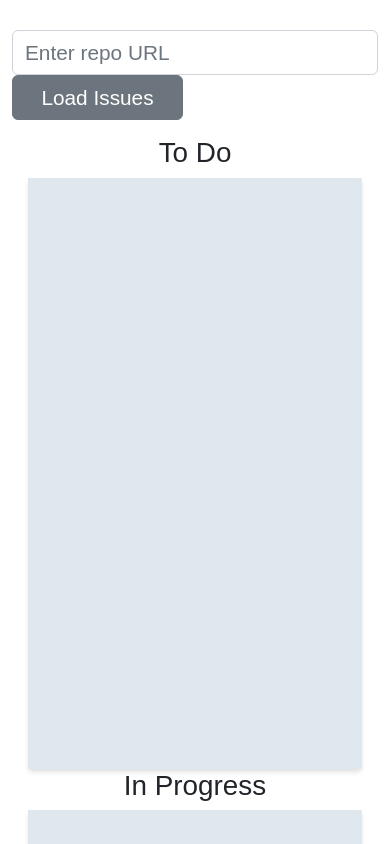
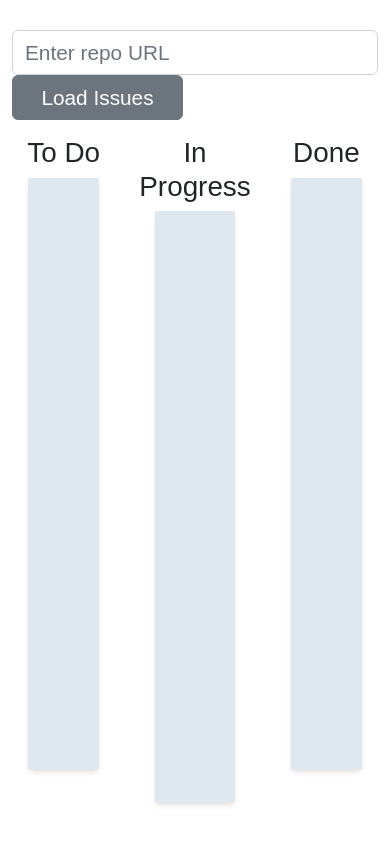
Before and after one commit to nikachu404/kanban, a React (Vite) app: page / in a window 390 px wide. Shown: the top 844 px of the page. Built offline with nearby package versions, Linux system fonts and the light colour scheme; a web font is replaced by a local one.

Commit message:
made more appealing column responsiveness

```diff
--- a/src/components/Column/Column.scss
+++ b/src/components/Column/Column.scss
@@ -2,7 +2,6 @@
   background-color: #dee8ee;
   padding: 0 15px;
   height: 70vh;
-  min-width: 200px;
   overflow: auto;
   box-shadow: 0 4px 6px -1px rgba(0, 0, 0, 0.1), 0 2px 4px -1px rgba(0, 0, 0, 0.06);
 }
--- a/src/components/Column/Column.tsx
+++ b/src/components/Column/Column.tsx
@@ -14,8 +14,13 @@ export const Column: React.FC<Props> = memo(({ column }) => {
   return (
     <Droppable droppableId={column.id} key={column.id}>
       {(provided) => (
-        <Col {...provided.droppableProps} ref={provided.innerRef}>
+        <Col
+          {...provided.droppableProps}
+          ref={provided.innerRef}
+          className="col-sm-6 col-md-6 col-lg-4"
+        >
           <h1 className="text-center">{column.title}</h1>
+
           <div className="column mx-3">
             {column.issues && column.issues.map((issue, index) => (
               <Issue issue={issue} index={index} key={issue.id} />
```
